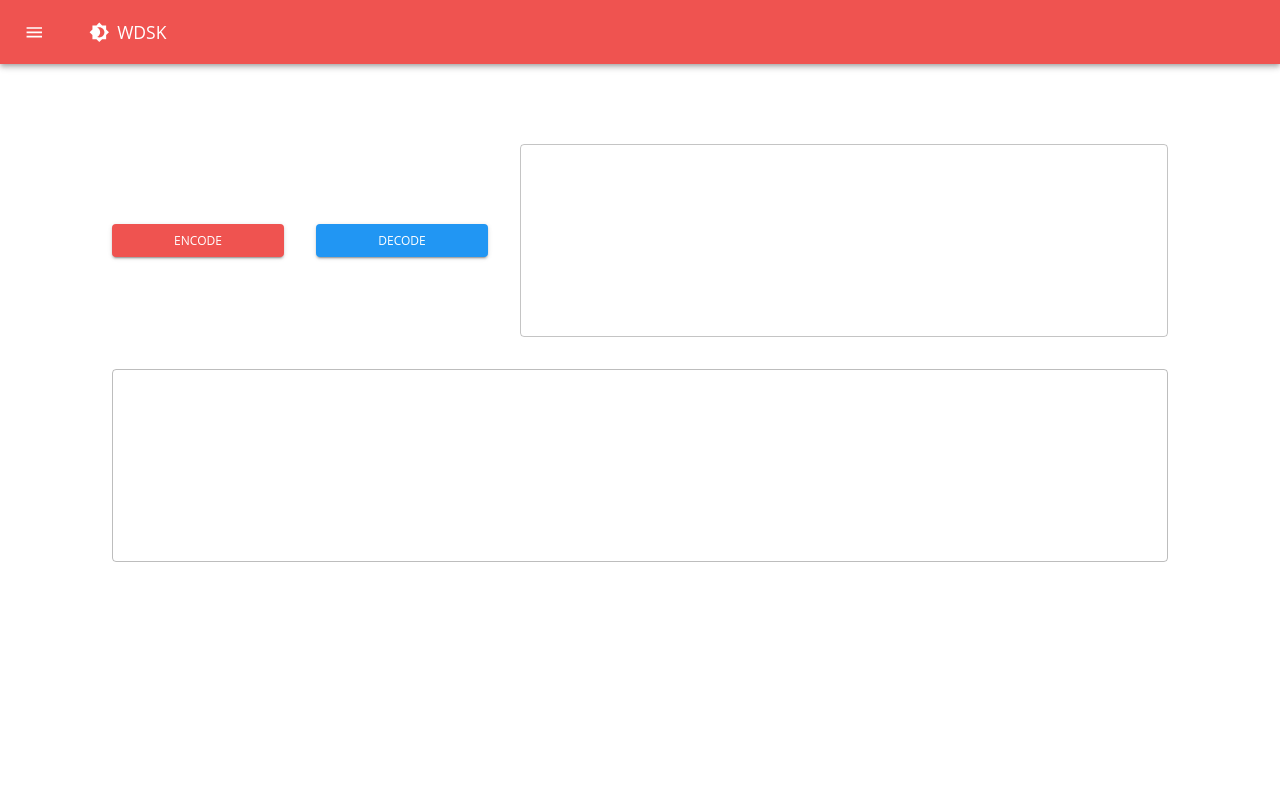
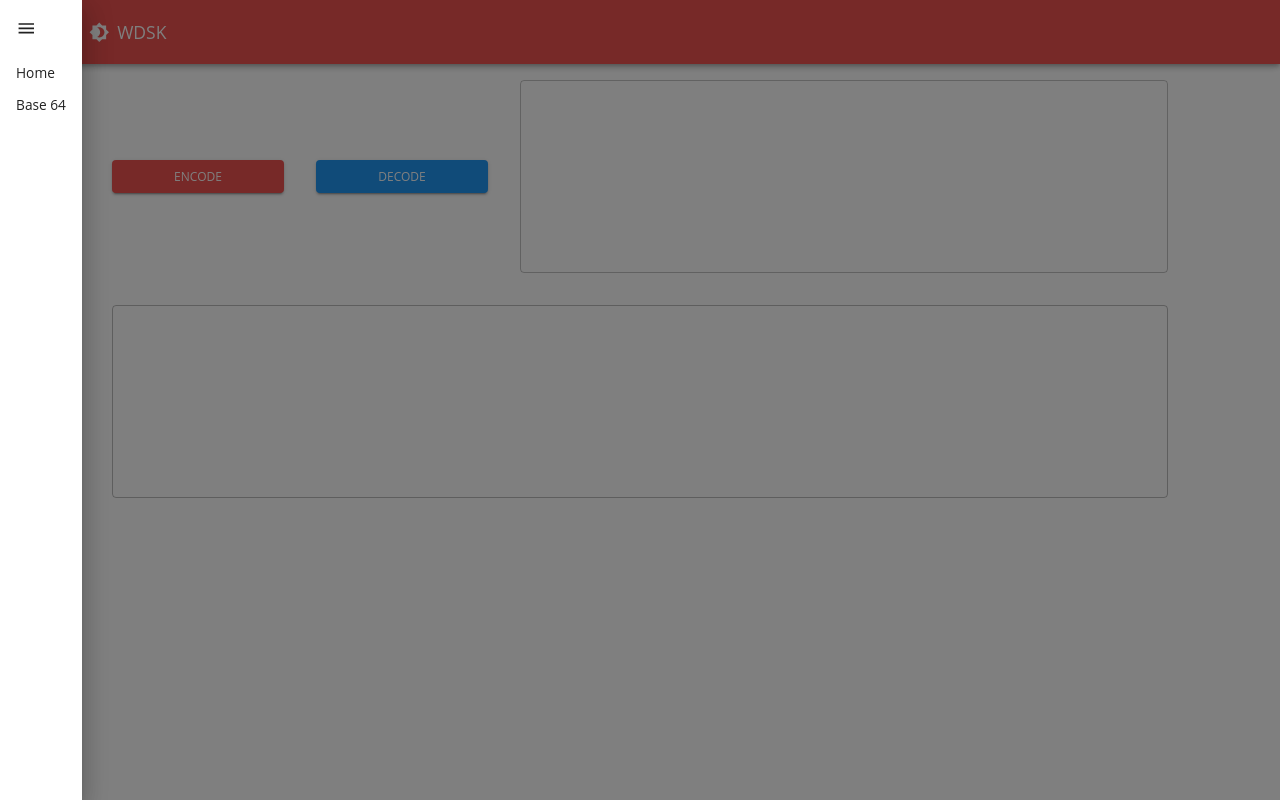
Before and after one commit to orinaveh/WDSK-UI, a Next.js app: page /base64 in a window 1280 px wide. Both pictures are taken after a click on the button 34 px from the left and 32 px from the top of the page. Built offline with nearby package versions, Linux system fonts and the light colour scheme.

Commit message:
feat: drawer with links

```diff
--- a/pages/_app.tsx
+++ b/pages/_app.tsx
@@ -7,6 +7,7 @@ import type { AppProps } from 'next/app';
 import {
   createTheme,
   CssBaseline,
+  Drawer,
   ThemeProvider,
   responsiveFontSizes,
   AppBar,
@@ -15,9 +16,12 @@ import {
   IconButton,
   Typography,
   PaletteMode,
-  ThemeOptions
+  ThemeOptions,
+  MenuItem
 } from '@mui/material';
 import { useMemo, useState } from 'react';
+import routes from '../routes';
+import Link from 'next/link';
 
 const getDesignTokens = (mode: PaletteMode): ThemeOptions => ({
   typography: {
@@ -44,15 +48,22 @@ const getDesignTokens = (mode: PaletteMode): ThemeOptions => ({
 
 function MyApp({ Component, pageProps }: AppProps) {
   const [mode, setMode] = useState<PaletteMode>('light');
+  const [isMenuOpen, setIsMenuOpen] = useState(false);
 
   const theme = useMemo(() => responsiveFontSizes(createTheme(getDesignTokens(mode))), [mode]);
 
   return (
     <ThemeProvider theme={theme}>
       <Box sx={{ flexGrow: 1 }}>
-        <AppBar position="static">
+        <AppBar position="fixed">
           <Toolbar>
-            <IconButton size="large" edge="start" color="inherit" aria-label="menu" sx={{ mr: 2 }}>
+            <IconButton
+              onClick={() => setIsMenuOpen((p) => !p)}
+              size="large"
+              edge="start"
+              color="inherit"
+              aria-label="menu"
+              sx={{ mr: 2 }}>
               <MenuIcon />
             </IconButton>
             <IconButton
@@ -61,6 +72,23 @@ function MyApp({ Component, pageProps }: AppProps) {
               color="inherit">
               {theme.palette.mode === 'dark' ? <Brightness7Icon /> : <Brightness4Icon />}
             </IconButton>
+            <Drawer open={isMenuOpen}>
+              <MenuItem>
+                <IconButton
+                  onClick={() => setIsMenuOpen(false)}
+                  size="large"
+                  edge="start"
+                  color="inherit"
+                  aria-label="menu">
+                  <MenuIcon />
+                </IconButton>
+              </MenuItem>
+              {routes.map((route) => (
+                <MenuItem onClick={() => setIsMenuOpen(false)} key={route.label}>
+                  <Link href={route.route}>{route.label}</Link>
+                </MenuItem>
+              ))}
+            </Drawer>
             <Typography variant="h6" component="div" sx={{ flexGrow: 1 }}>
               WDSK
             </Typography>
--- /dev/null
+++ b/routes.ts
@@ -0,0 +1,12 @@
+const routes = [
+  {
+    label: 'Home',
+    route: '/'
+  },
+  {
+    label: 'Base 64',
+    route: '/base64'
+  }
+];
+
+export default routes;
```
